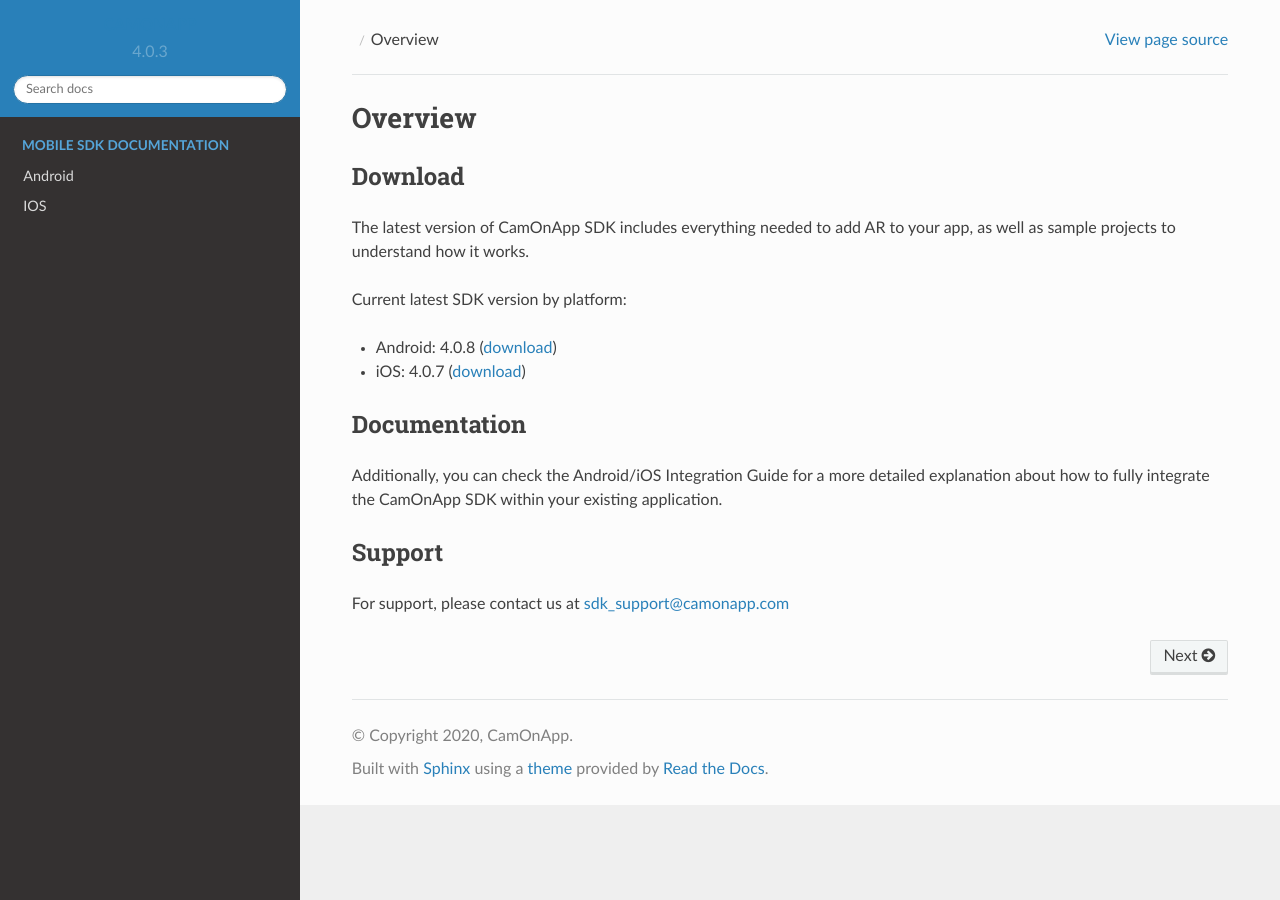
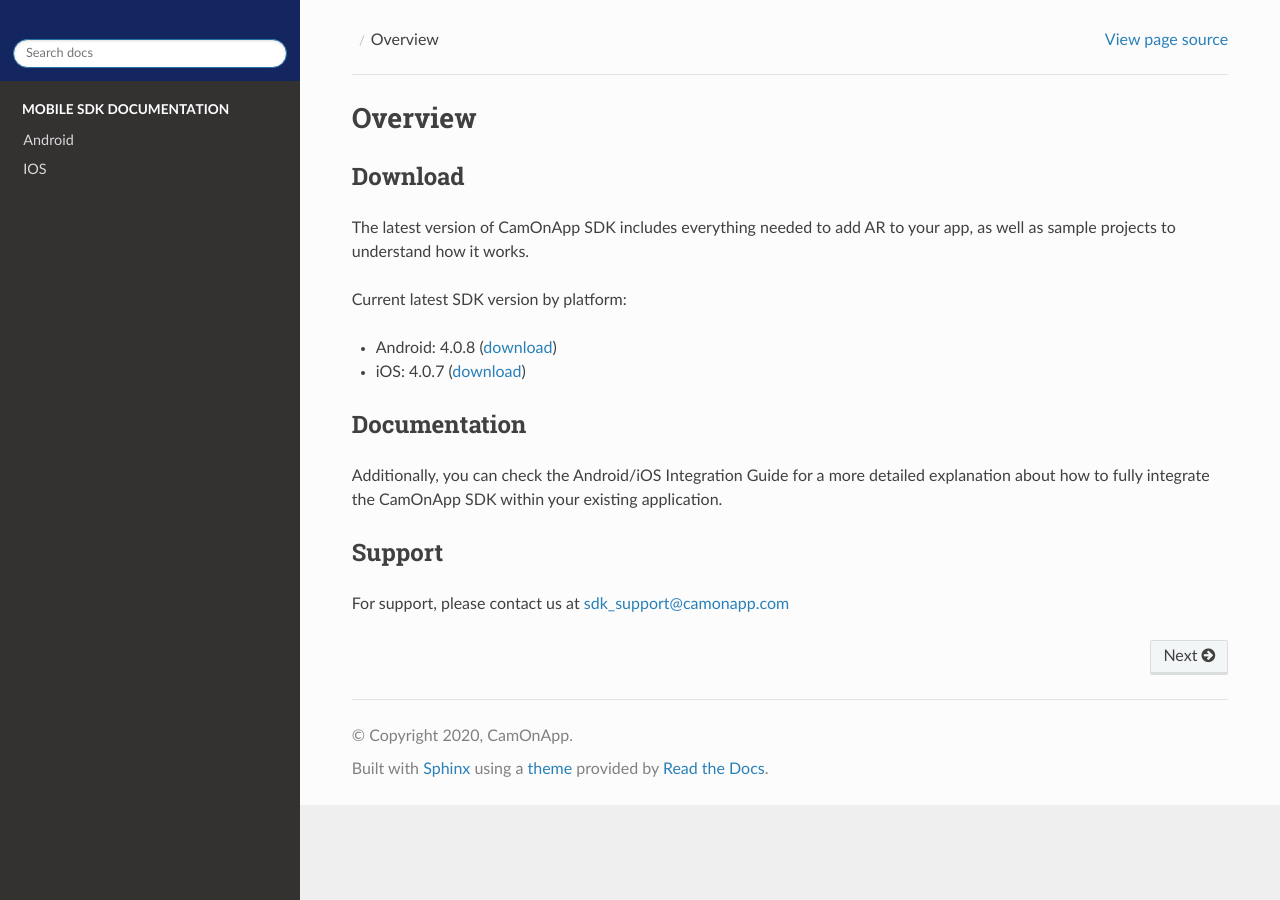
Before and after one commit to camonapp/documentation, a Sphinx documentation site: the page built from source/index.rst, in a window 1280 px wide. Built offline with Sphinx 7.4.7 and the Read the Docs theme 2.0.0, drawn with Linux system fonts in a browser that asks for light colours.

Commit message:
Update de estilos y logo

```diff
--- a/source/_static/css/custom.css
+++ b/source/_static/css/custom.css
@@ -13,3 +13,11 @@
 .icon-home#text{
     display: none;
 }
+
+.wy-side-nav-search {
+	background-color: #142660 !important;
+}
+
+.wy-menu-vertical header, .wy-menu-vertical p.caption {
+	color: #fff;
+}
--- a/source/conf.py
+++ b/source/conf.py
@@ -20,12 +20,12 @@
 # -- Project information -----------------------------------------------------
 import sphinx_rtd_theme
 from recommonmark.parser import CommonMarkParser
-project = 'CAMONAPP'
+project = ''
 copyright = '2020, CamOnApp'
 author = 'CamOnApp'
 
 # The short X.Y version
-version = '4.0.3'
+version = ''
 # The full version, including alpha/beta/rc tags
 release = ''
 
```
Also changed, not shown: source/_static/img/logo-alt.png (deleted), source/_static/img/logo-sidebar-alt.png (deleted), source/_static/img/logo-sidebar.png (deleted), source/_static/img/logo.png (deleted), source/_static/logo.png, 11 other files.
